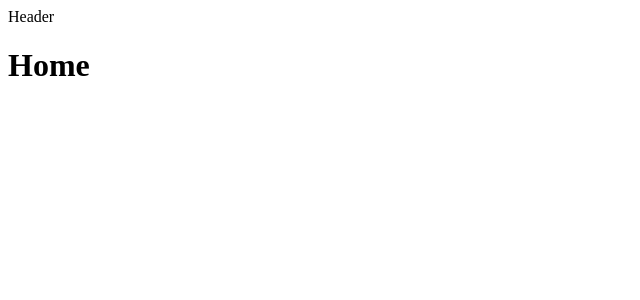
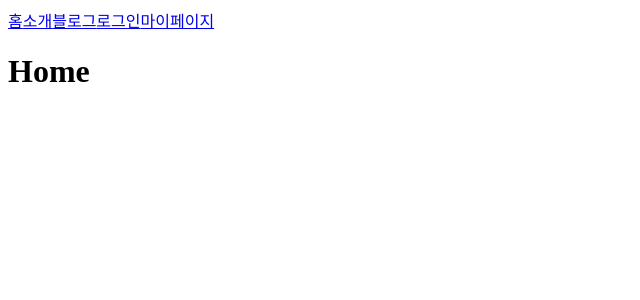
Before and after one commit to dorothy7964/react_example_router, a React (Create React App) app: page / in a window 1280 px wide. Shown: the top 300 px of the page, without its empty margins (0-640 px from the left). Built offline with nearby package versions, Linux system fonts and the light colour scheme; the HTML template or start-up script is replaced by a standard one.

Commit message:
NavLink 사용

```diff
--- a/src/Header.js
+++ b/src/Header.js
@@ -1,11 +1,16 @@
 import React, {Component} from 'react';
+import { NavLink } from 'react-router-dom';
 
 class Header extends Component {
   render(){
 
     return(
-      <div>
-    		Header
+      <div className="header">
+    		<NavLink exact to="/" className="item" activeClassName="on">홈</NavLink>
+    		<NavLink to="/about/hanpixel" className="item" activeClassName="on">소개</NavLink>
+    		<NavLink to="/posts" className="item" activeClassName="on">블로그</NavLink>
+    		<NavLink to="/Login" className="item" activeClassName="on">로그인</NavLink>
+    		<NavLink to="/Mypage" className="item" activeClassName="on">마이페이지</NavLink>
 	   </div>
     )
   }
```
